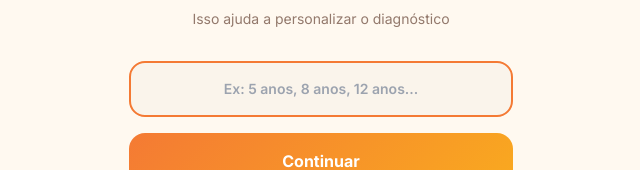
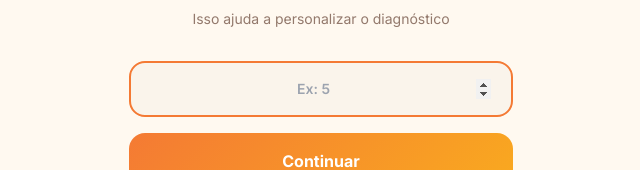
Before and after one commit to 4shawdom/infantil-funil, a React (Vite) app: page /quiz in a window 1280 px wide. Shown: the part 351-521 px from the top of the page, without its empty margins (319-959 px from the left). Built offline with nearby package versions, Linux system fonts and the light colour scheme; the HTML template or start-up script is replaced by a standard one.

Commit message:
fix: campo de idade aceita somente números

```diff
--- a/src/pages/Quiz.tsx
+++ b/src/pages/Quiz.tsx
@@ -139,10 +139,13 @@ function TelaIdade({ onComecar }: { onComecar: (idadeCrianca: string) => void })
         </div>
         <form onSubmit={handleContinuar} className="space-y-4">
           <input
-            type="text"
-            placeholder="Ex: 5 anos, 8 anos, 12 anos..."
+            type="number"
+            inputMode="numeric"
+            min="1"
+            max="99"
+            placeholder="Ex: 5"
             value={idade}
-            onChange={(e) => { setIdade(e.target.value); setErro(""); }}
+            onChange={(e) => { setIdade(e.target.value.replace(/\D/g, "")); setErro(""); }}
             autoFocus
             className="w-full border-2 border-border rounded-2xl px-5 py-4 text-foreground bg-card focus:outline-none focus:border-primary transition-colors text-sm text-center font-semibold"
           />
```
